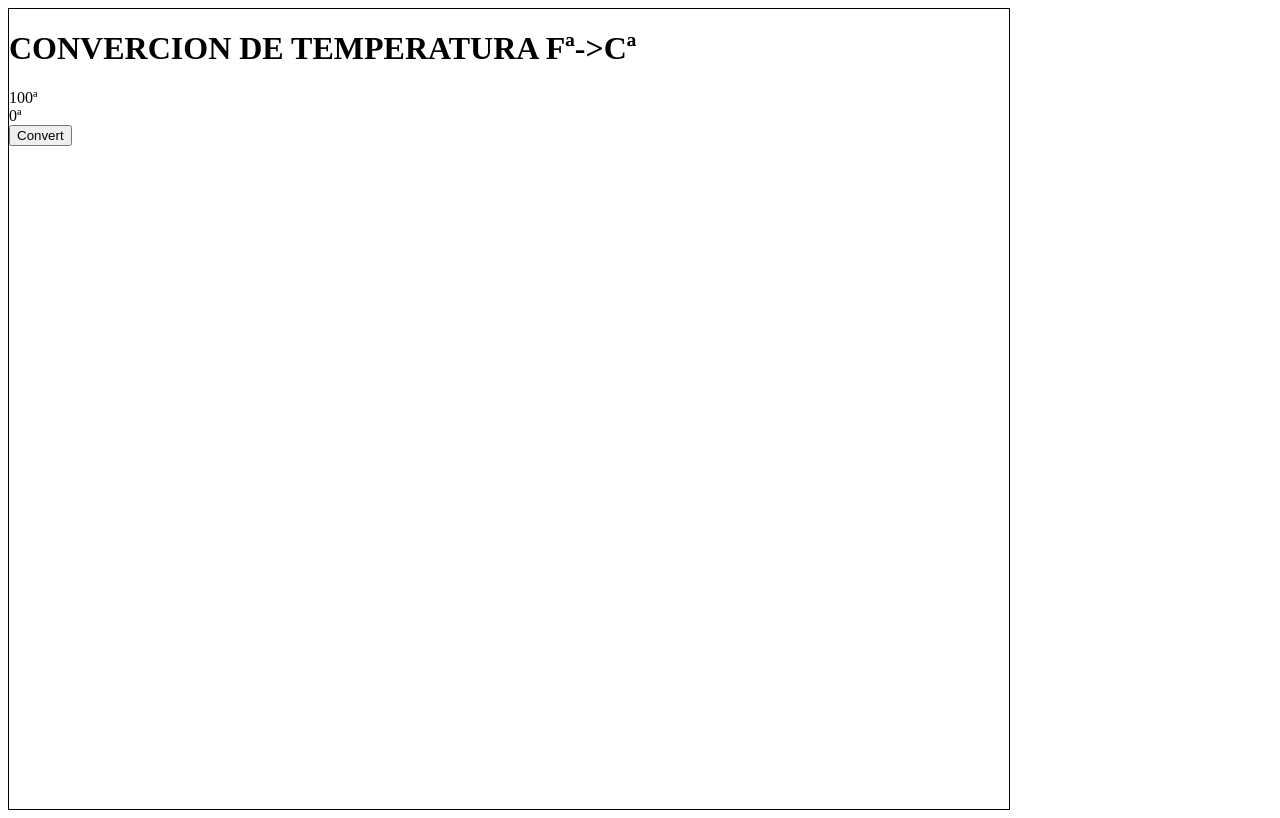
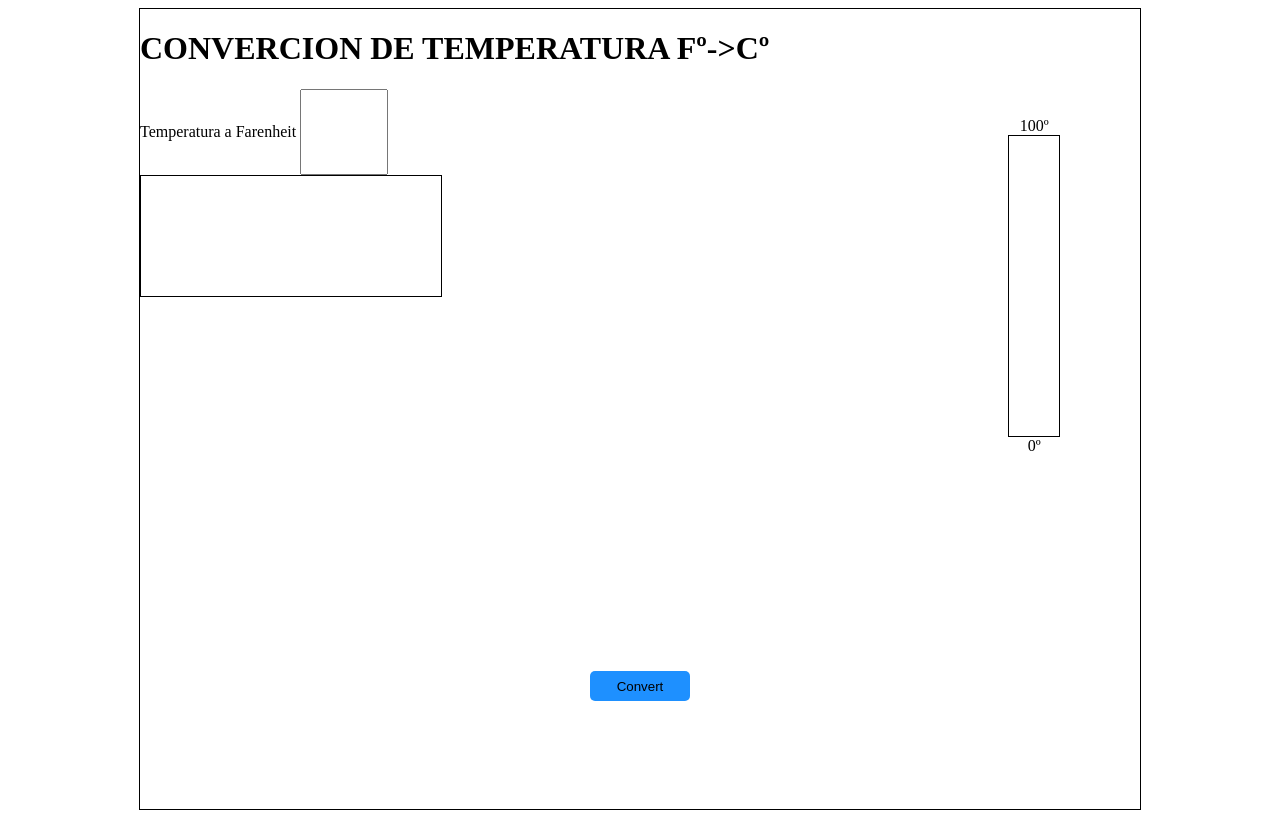
Before and after one commit to mateo-orozco/termometro, a plain HTML site: page index.html in a window 1280 px wide. Drawn offline with Linux system fonts and the light colour scheme.

Commit message:
funcion convertir

```diff
--- a/index.html
+++ b/index.html
@@ -10,14 +10,17 @@
 <body>
     <div class="container">
         <div class="conatiner_left">
-            <h1> CONVERCION DE TEMPERATURA Fª->Cª</h1>
+            <h1> CONVERCION DE TEMPERATURA Fº->Cº</h1>
+            <label for="farenheit"> Temperatura a Farenheit</label>
+            <input type="number" id="farenheit">
+            <div id="celcius"> </div>
         </div>
         <div class="container_right">
-            <span> 100ª</span>
-            <div class="termometro">
-
+            <span> 100º</span>
+            <div id="termometro">
+                <div id="temperatura"></div>
             </div>
-            <span> 0ª</span>
+            <span> 0º</span>
         </div>
 
         <button id="button"> Convert </button>
--- a/main.js
+++ b/main.js
@@ -0,0 +1,12 @@
+let boton=document.getElementById("button")
+boton.addEventListener("click",convertir)
+
+function convertir() {
+    let f= document.getElementById("farenheit").value
+    let c=(f-32) *5/9;
+    document.getElementById("temperatura").style.height = c+"%";
+    document.getElementById("celcius").innerHTML = `<h2>${c}º</h2>`;
+    document.getElementById("temperatura").innerText= `${c}º`;
+    console.log(f)
+    console.log(c)
+}
--- a/style.css
+++ b/style.css
@@ -5,4 +5,54 @@
     width: 1000px;
     height: 800px;
     border:solid 1px;
+    display: grid;
+    grid-template-areas: "left right"
+                            "bot bot";
+    margin: auto;
 }
+input::-webkit-outer-spin-button,input::-webkit-inner-spin-button{
+    -webkit-appearance: none;
+    margin: 0;
+}
+.container_left{
+    display: block;
+}
+#farenheit{
+    width: 80px;
+    height: 80px;
+}
+#celcius{
+    width: 300px;
+    height: 120px;
+    border: solid 1px;
+
+}
+.container_right{
+
+    display: flex;
+    flex-flow: column;
+    justify-content: center;
+    align-items: center;
+}
+#termometro{
+    border: solid 1px;
+    width: 50px;
+    height: 300px;
+    transform: rotate(180deg);
+}
+#temperatura{
+    width: 50px;
+    height:0px;
+    background-color: firebrick;
+    transform: rotate(180deg);
+}
+#button{
+    grid-area: bot;
+    width: 100px;
+    height: 30px;
+    display: block;
+    margin: auto;
+    background-color: dodgerblue;
+    border-radius: 5px  ;
+    border: none;
+}
```
